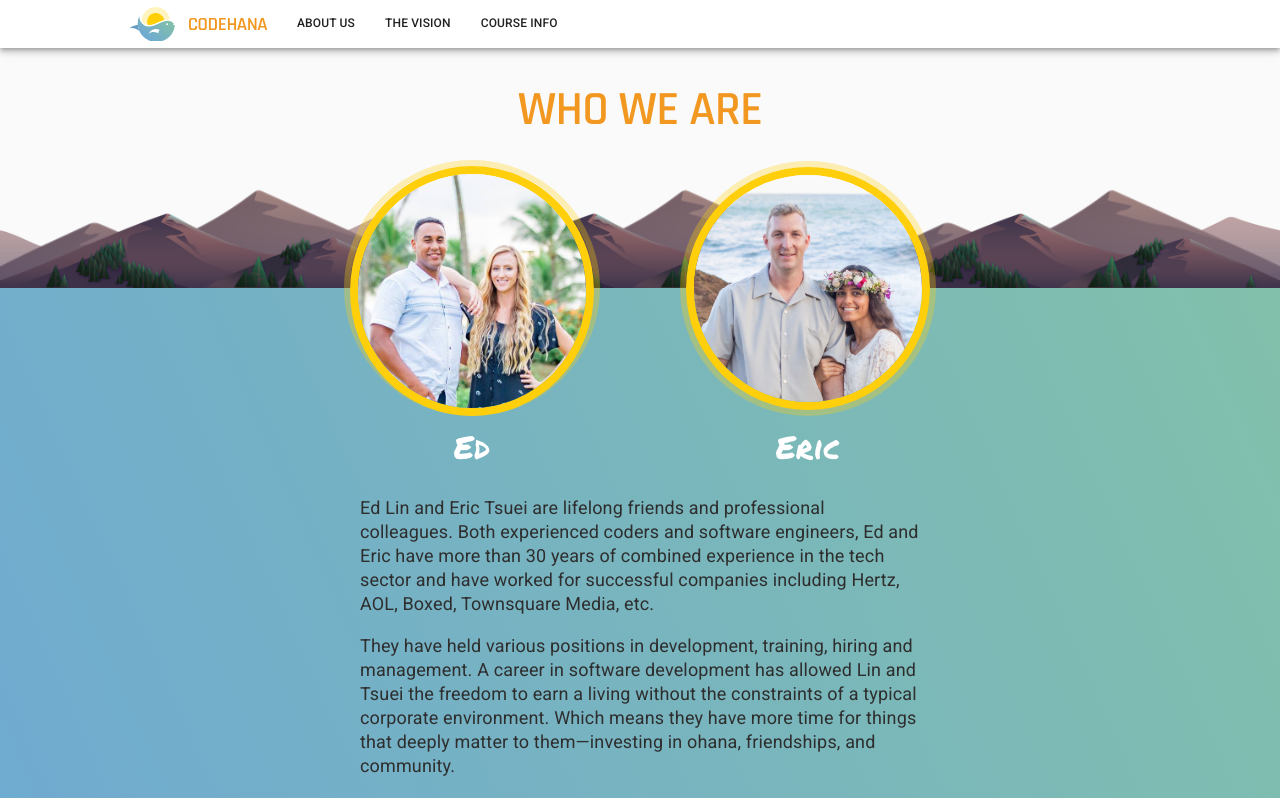
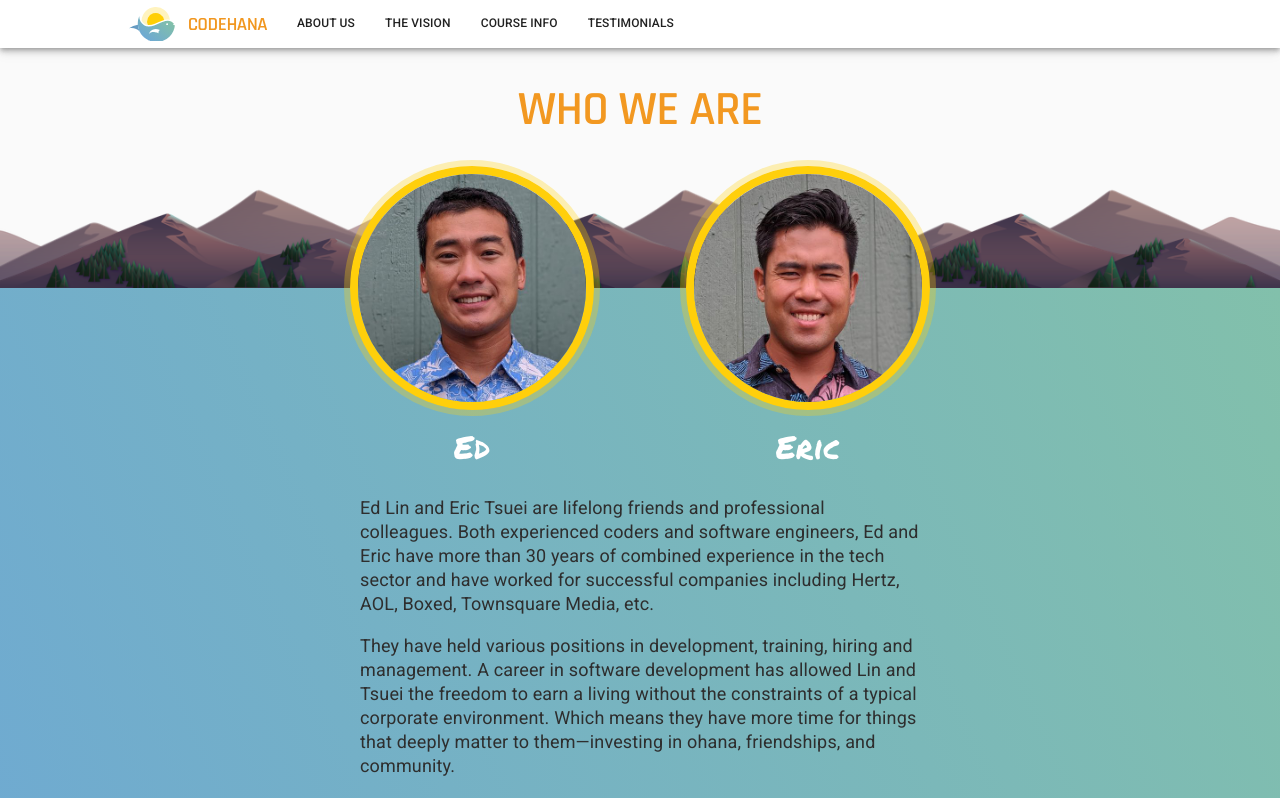
Before and after one commit to codehanadev/web, a Next.js app: page /aboutus in a window 1280 px wide. Shown: the top 798 px of the page. Built offline with nearby package versions, Linux system fonts and the light colour scheme.

Commit message:
comments

```diff
--- a/pages/_app.js
+++ b/pages/_app.js
@@ -22,6 +22,7 @@ export default function App({ Component, pageProps }) {
           { label: 'About Us', href: '/aboutus' },
           { label: 'The Vision', href: '/vision' },
           { label: 'Course Info', href: '/course' },
+          { label: 'Testimonials', href: '/comments' },
         ]} />
         <Component {...pageProps} />
         <AppFooter />
--- a/pages/aboutus/index.js
+++ b/pages/aboutus/index.js
@@ -7,11 +7,11 @@ export default function AboutUs() {
             <h1 className={styles.header}>Who we are</h1>
             <div className={styles.faces}>
                 <div className={styles.face}>
-                    <img src="/aboutus/ACpic.jpg" />
+                    <img src="/aboutus/about_ed.jpg" />
                     <span>Ed</span>
                 </div>
                 <div className={styles.face}>
-                    <img src="/aboutus/NHpic.jpg" />
+                    <img src="/aboutus/about_eric.jpg" />
                     <span>Eric</span>
                 </div>
             </div>
--- /dev/null
+++ b/pages/comments/index.module.scss
@@ -0,0 +1,130 @@
+@import '../../styles/_mixins.scss';
+@import '../../styles/_variables.scss';
+
+
+.background {
+  background-image: url('/aboutus/mountains.png');
+  background-repeat: repeat-x;
+  background-size: auto 100%;
+  height: 220px;
+}
+.header {
+  @include rsp-pad;
+  @include logo-font(600);
+  @include resize-font(3.7rem);
+  color: $palette_orange;
+  text-transform: uppercase;
+  text-align: center;
+  white-space: pre-wrap;
+  margin: 0;
+  padding: 36px 0 24px;
+  @media (min-width: 600px) {
+    padding: 36px 0 24px;
+    @include resize-font(4.8rem);
+    @include resize-lh(5.2rem);
+  }
+}
+
+.faces {
+  text-align: center;
+  line-height: 0;
+  position: relative;
+  height: calc(124px/2);
+  @media (min-width: 420px) {
+    height: calc(176px/2);
+  }
+  @media (min-width: 600px) {
+    height: calc(232px/2);
+  }
+  @media (min-width: 960px) {
+    height: calc(256px/2);
+  }
+  .face {
+    display: inline-block;
+    max-width: 256px;
+    width: 124px;
+    max-height: 256px;
+    border: 6px solid rgba(255, 207, 11, .3);
+    border-radius: 100%;
+    position: relative;
+    &:first-child { margin-right: 12px; }
+    &:last-child { margin-left: 12px; }
+    @media (min-width: 420px) {
+      width: 176px;
+      &:first-child { margin-right: 20px; }
+      &:last-child { margin-left: 20px; }
+    }
+    @media (min-width: 600px) {
+      width: 232px;
+      &:first-child { margin-right: 30px; }
+      &:last-child { margin-left: 30px; }
+    }
+    @media (min-width: 960px) {
+      width: 256px;
+      &:first-child { margin-right: 40px; }
+      &:last-child { margin-left: 40px; }
+    }
+    img {
+      display: block;
+      width: 100%;
+      border-radius: 100%;
+      border: 8px solid $palette_yellow;
+    }
+    span {
+      @include cursive-font();
+      color: #ffffff;
+      text-align: center;
+      display: block;
+      width: 100%;
+      position: absolute;
+      font-size: 1.2rem;
+      bottom: -24px;
+      @media (min-width: 960px) {
+        font-size: 2rem;
+        bottom: -36px;
+      }
+    }
+  }
+}
+
+.Details {
+  background-image: linear-gradient(0deg, #fff 10%, $palette_blue 120%);
+  padding: 48px 0;
+  padding-top: 24px;
+
+  @media (min-width: 600px) {
+    padding-top: 48px;
+  }
+}
+.details {
+  @include rsp-pad;
+  margin: 0 auto;
+  @media (min-width: 600px) {
+    width: 600px;
+    padding: 0 20px;
+  }
+
+  h2 {
+    @include cursive-font();
+    color: #ffffff;
+    text-align: center;
+    font-size: 2rem;
+    margin-bottom: 64px;
+  }
+
+  p {
+    font-size: 1rem;
+    line-height: 1.375rem;
+    margin: 36px 0;
+    // color: #4e4e4e;
+    color: #2e2e2e;
+    @media (min-width: 600px) {
+      font-size: 1.125rem;
+      line-height: 1.5rem;
+    }
+    @media (min-width: 960px) {
+      @include resize-font(1.8rem);
+      @include resize-lh(2.4rem);
+    }
+  }
+}
```
Also changed, not shown: pages/comments/index.js (added, +17 -0 lines).
